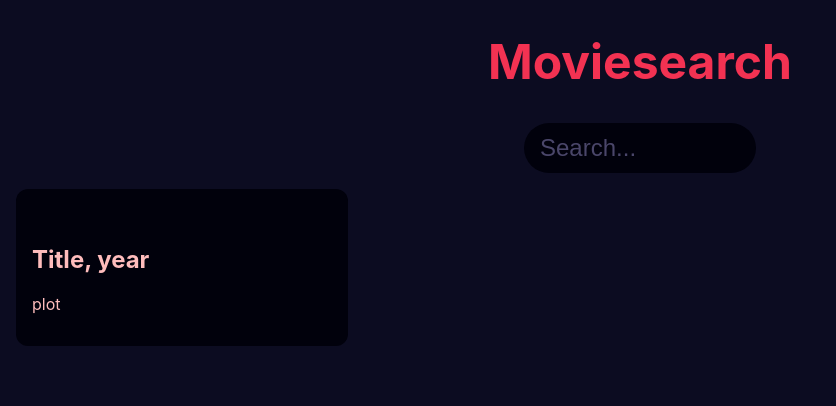
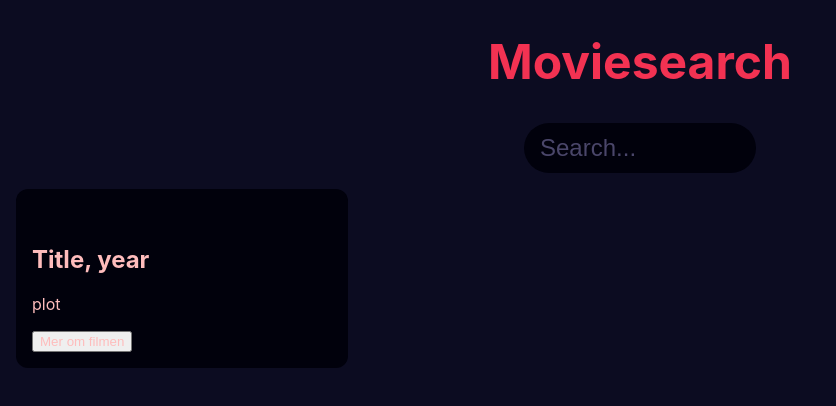
Before and after one commit to synnehe/uin23ak4_moviesearch_heiberg, a React (Create React App) app: page / in a window 1280 px wide. Shown: the top 406 px of the page, without its empty margins (0-836 px from the left). Built offline with nearby package versions, Linux system fonts and the light colour scheme.

Commit message:
added "read more" button

```diff
--- a/src/components/Moviecard.js
+++ b/src/components/Moviecard.js
@@ -5,6 +5,7 @@ export default function Article({img, title, plot, year}) {
         <img src={img} alt={title} />
         <h2>Title, year</h2>
         <p>plot</p>
+        <button>Mer om filmen</button>
       </article>
     </section>
   )
```
